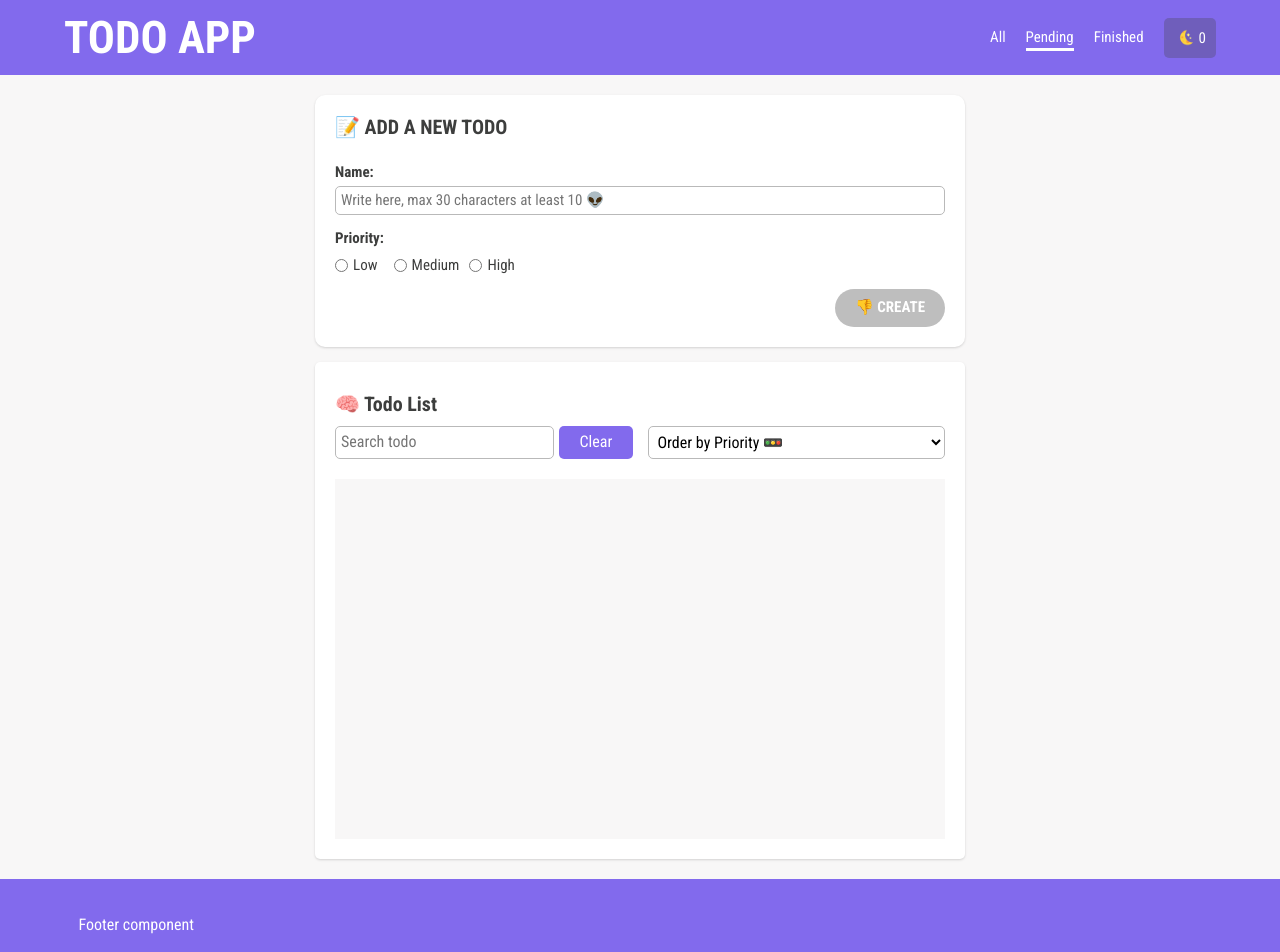
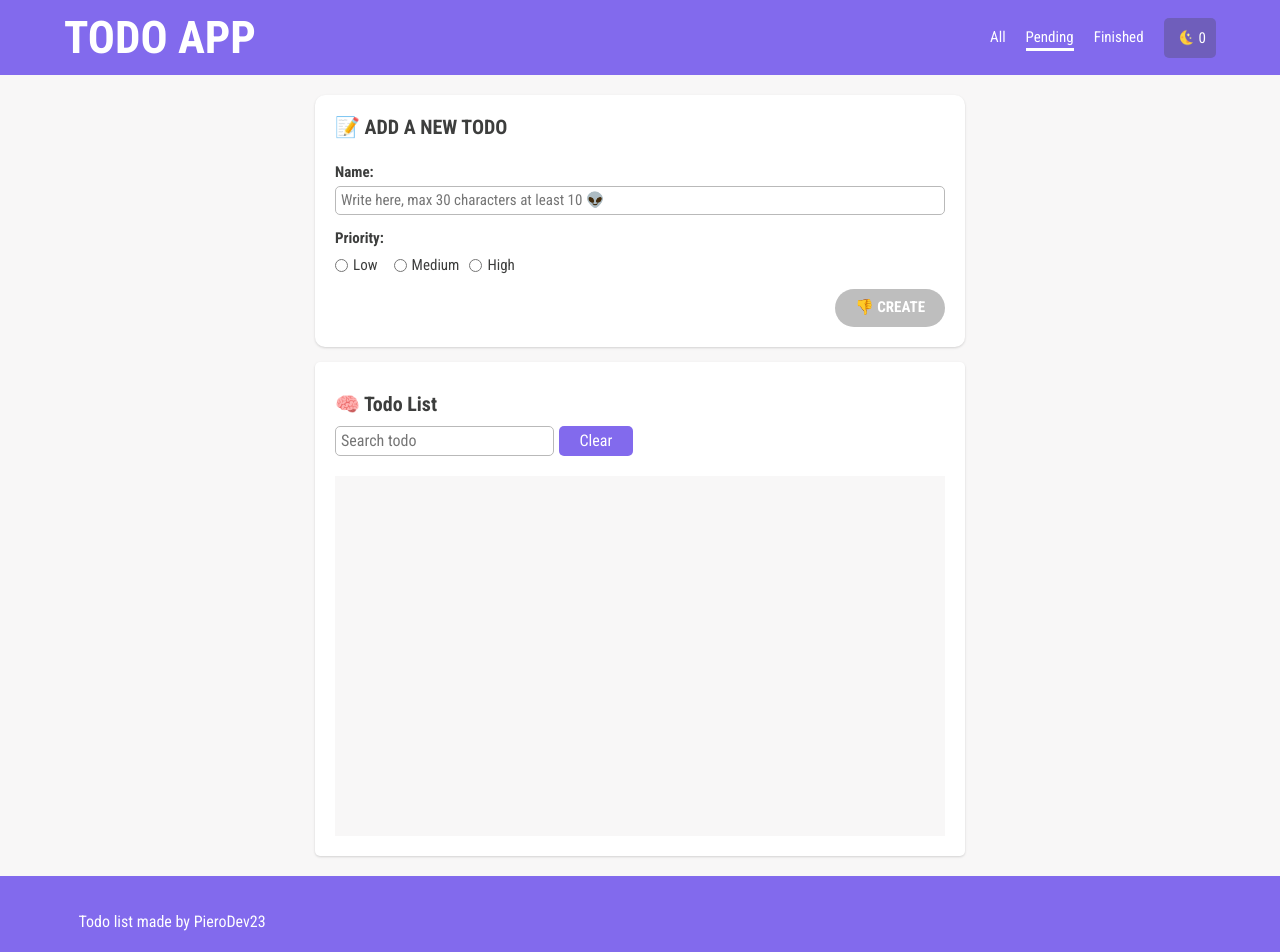
Before and after one commit to PieroDev23/super-todo-list, a React (Vite) app: page /pending in a window 1280 px wide. Shown: the top 952 px of the page. Built offline with nearby package versions, Linux system fonts and the light colour scheme.

Commit message:
finish project

```diff
--- a/src/components/footer/footer.component.tsx
+++ b/src/components/footer/footer.component.tsx
@@ -4,7 +4,7 @@ export default function Footer() {
   return (
     <footer className="footer">
       <div className="footer-container container">
-        <p className="footer__text">Footer component</p>
+        <p className="footer__text">Todo list made by PieroDev23</p>
       </div>
     </footer>
   );
--- a/src/components/search-form/search-form.component.tsx
+++ b/src/components/search-form/search-form.component.tsx
@@ -1,12 +1,7 @@
-import { useState } from "react";
-
-import { Priority } from "../../interfaces/todos.interfaces";
 import { useTodos } from "../../hooks/useTodos.hook";
-
 import "./search-form.component.css";
 
 export default function SearchForm() {
-  const [orderBy, setOrderBy] = useState<Priority>("");
   const { handleSetQuery, query } = useTodos();
 
   return (
@@ -30,19 +25,6 @@ export default function SearchForm() {
             Clear
           </button>
         </div>
-
-        <div className="search__order-by">
-          <select
-            value={orderBy}
-            onChange={(e) => setOrderBy(e.target.value as Priority)}
-            className="search__order-by__select"
-          >
-            <option value="">Order by Priority 🚥</option>
-            <option value="low">🟢 Low Priority </option>
-            <option value="medium">🟡 Medium Priority</option>
-            <option value="high"> 🔴 High Priority</option>
-          </select>
-        </div>
       </form>
     </>
   );
--- a/src/hooks/useLocaleStorage.ts
+++ b/src/hooks/useLocaleStorage.ts
@@ -4,6 +4,7 @@ export function useLocalStorage<T>(
   key: string,
   defaultValue: T
 ): [T, Dispatch<SetStateAction<T>>] {
+
   const [data, setData] = useState<T>(() => {
     const dataLS = localStorage.getItem(key);
     if (!dataLS) return defaultValue;
```
Also changed, not shown: src/interfaces/todos.interfaces.d.ts (line endings or trailing spaces), 1 other file (tests, documents, lock files or other folders).
